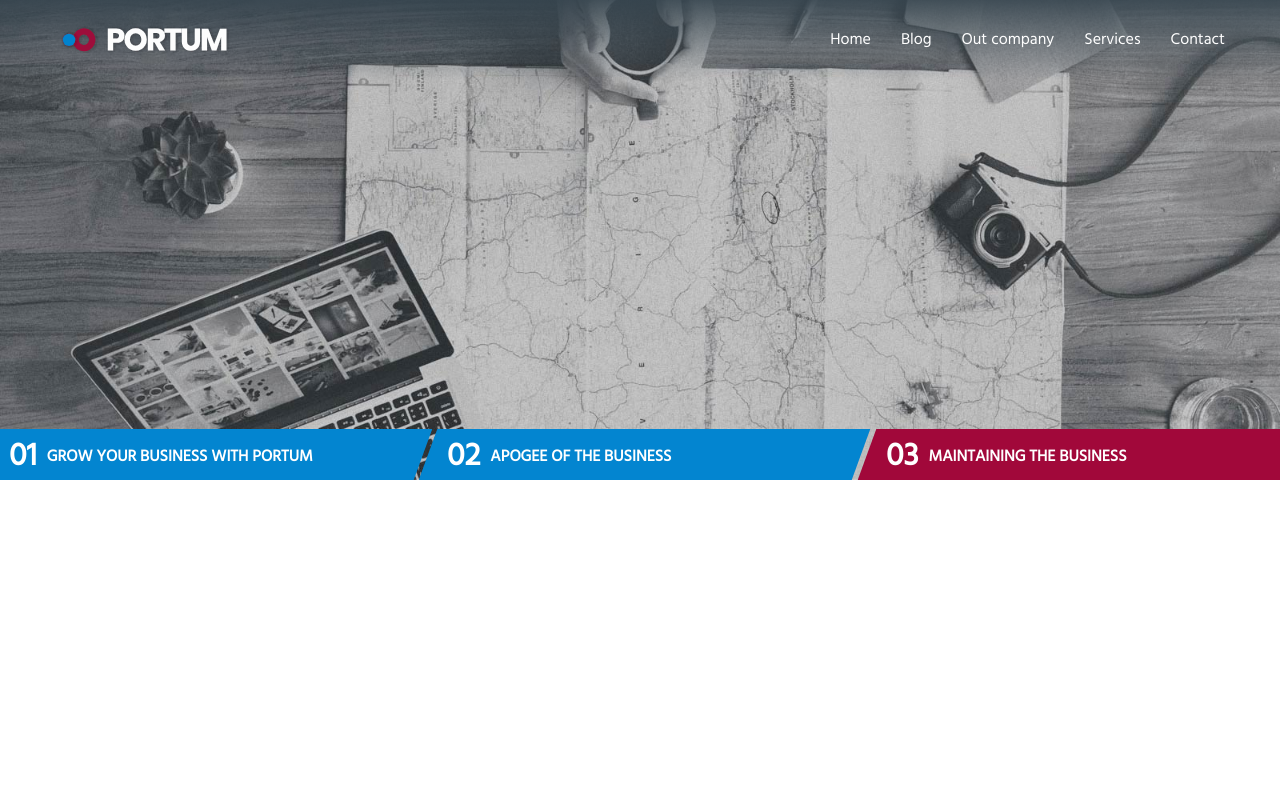
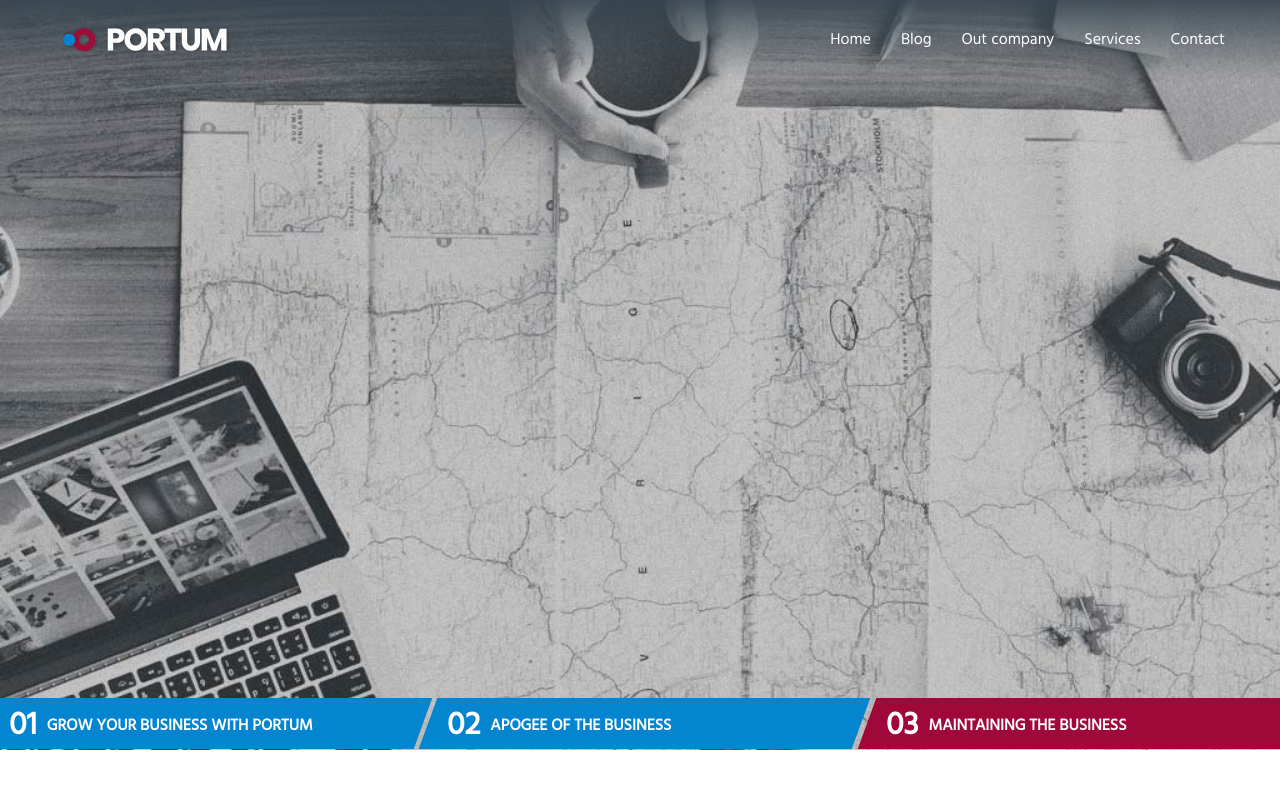
Before and after one commit to BGZStephen/portum, an Angular app: page / in a window 1280 px wide. Shown: the top 788 px of the page. Built offline with nearby package versions, Linux system fonts and the light colour scheme.

Commit message:
moved to background image setting to support content

```diff
--- a/src/app/components/carousel/carousel.component.html
+++ b/src/app/components/carousel/carousel.component.html
@@ -1,7 +1,7 @@
 <div id="carousel-{{id}}" class="carousel">
   <div class="slides-container" [ngStyle]="slideContainerStyle()">
     <div class="slide" *ngFor="let slide of options.slides" [ngStyle]="slidesStyle()">
-      <img src="{{slide.image}}">
+      <!-- <img src="{{slide.image}}"> -->
     </div>
   </div>
 </div>
--- a/src/app/components/carousel/carousel.component.scss
+++ b/src/app/components/carousel/carousel.component.scss
@@ -7,15 +7,17 @@
     position: relative;
     transition: 1s ease all;
     .slide {
+      background-repeat: no-repeat;
+      background-size: auto;
       float: left;
-      img {
-        height: 400px;
-        width: auto;
+      height: 350px;
 
-        @media(min-width: $screen-lg) {
-          height: auto;
-          width: 100%;
-        }
+      @media(min-width: $screen-md) {
+        height: 550px;
+      }
+
+      @media(min-width: $screen-lg) {
+        height: 750px;
       }
     }
   }
--- a/src/app/components/carousel/carousel.component.ts
+++ b/src/app/components/carousel/carousel.component.ts
@@ -68,6 +68,7 @@ export class CarouselComponent implements OnInit, AfterViewInit, OnChanges {
 
   ngAfterViewInit() {
     this.initCarousel();
+    this.setSlideImages();
   }
 
   ngOnChanges(changes) {
@@ -102,6 +103,16 @@ export class CarouselComponent implements OnInit, AfterViewInit, OnChanges {
 
   initSlides = () => {
     this.slideWidth = `${100 / this.options.slides.length}%`
+  }
+
+  setSlideImages = () => {
+    const carousel = document.getElementById(`carousel-${this.id}`);
+    const slides = carousel.getElementsByClassName('slide');
+    for (let i = 0; i < slides.length; i+= 1) {
+      slides[i]['style'].backgroundImage = `url(${this.options.slides[i].image})`;
+      slides[i]['style'].backgroundSize = 'cover';
+      slides[i]['style'].backgroundPosition = 'center';
+    }
   }
 
   slideContainerStyle = () => {
--- a/src/app/components/home/view/home-view.component.scss
+++ b/src/app/components/home/view/home-view.component.scss
@@ -18,7 +18,7 @@
       display: none;
       bottom: 5px;
       position: relative;
-      top: -55px;
+      top: -52px;
       width: calc(100% + 50px);
 
       .selector {
```
